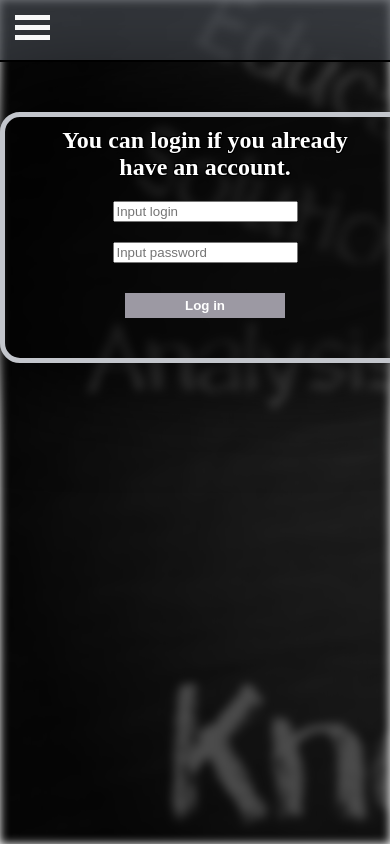
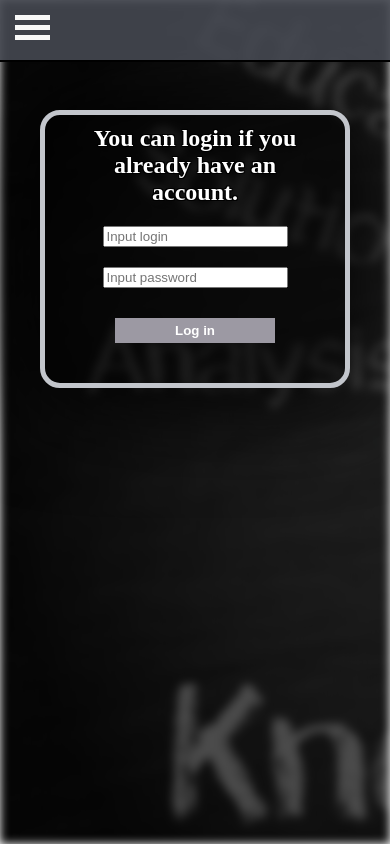
Before and after one commit to Follkner/knowledge-testing-system, a React (Create React App) app: page /login in a window 390 px wide. Built offline with nearby package versions, Linux system fonts and the light colour scheme.

Commit message:
fix adaptive design

```diff
--- a/src/components/App/App.css
+++ b/src/components/App/App.css
@@ -1,6 +1,10 @@
 body {
 	padding: 0;
 	margin: 0;
+}
+
+.App {
+	padding-top: 60px;
 }
 
 .container {
@@ -31,5 +35,6 @@ h1, h2, p {
 	width: 100%;
 	min-height: 100vh;
 	position: fixed;
+	top: 0;
 	z-index: -100;
 }
--- a/src/components/Header/Header.css
+++ b/src/components/Header/Header.css
@@ -3,7 +3,11 @@
 	border-bottom: 2px solid black;
 	font-family: "Trebuchet MS", sans-serif;
 	font-size: 18px;
-	background: rgba(69, 73, 81, 0.7);
+	background: rgba(69, 73, 81, 0.9);
+	position: fixed;
+	width: 100%;
+	top: 0;
+	z-index: 9000;
 }
 
 .full-menu {
--- a/src/components/Profile/Profile.jsx
+++ b/src/components/Profile/Profile.jsx
@@ -30,7 +30,7 @@ class Profile extends Component {
 			});
 			data.push(<h2 key = {prop}>{prop}</h2>);
 			data.push(
-				<div className = "testResult">
+				<div key = {`Result${data.length}`} className = "testResult">
 					<p>Score</p>
 					<p>Time</p>
 					<p>Date</p>
--- a/src/components/Tests/Tests.css
+++ b/src/components/Tests/Tests.css
@@ -9,6 +9,10 @@
 
 .tests h2 {
 	text-align: center;
+}
+
+.tests h1 {
+	padding-top: 20px;
 }
 
 .tests .container-form {
--- a/src/media.css
+++ b/src/media.css
@@ -98,12 +98,12 @@
 	.mobile-menu li {
 		display:inline-block;
 		float: left;
-		background: #353535;
+		background: gray;
 		border-bottom: 1px solid #353535;
 		padding: 0;
 	}
 
-	.mobile-menu li a {
+	.mobile-menu li a,  .mobile-menu li div {
 		display:block;
 		min-width:140px;
 		text-align: center;
@@ -112,7 +112,12 @@
 		text-transform:uppercase;
 		background: gray;
 		text-decoration: none;
+		text-shadow: 2px 2px 2px black;
 	  	padding: 10px 0;
+	}
+
+	.mobile-menu li div {
+		background: #575f6b;
 	}
 
 	.mobile-menu li ul {
@@ -166,4 +171,41 @@
 		display: none;
 	}
 
+	.container.login {
+		max-width: 300px;
+	}
+
+	.contacts iframe {
+		height: 300px;
+	}
+
+	.container.tests .container-form {
+		flex-wrap: wrap;
+		padding: 10px;
+		justify-content: flex-end;
+	}
+
+	.container.tests .container-form select, .container.tests .container-form form {
+		margin: 5px 10px;
+	}
+
+	.container.tests h1 {
+		margin: 0;
+	}
+
+	.container.contacts-container {
+		max-width: 300px;
+	}
+
+	.container.contacts-container .contact {
+		font-size: 16px;
+	}
+
+	.container.contacts-container .contact p {
+		text-align: left;
+	}
+
+	.container.fullTest h2 {
+		margin-top: 40px;
+	}
 }
```
